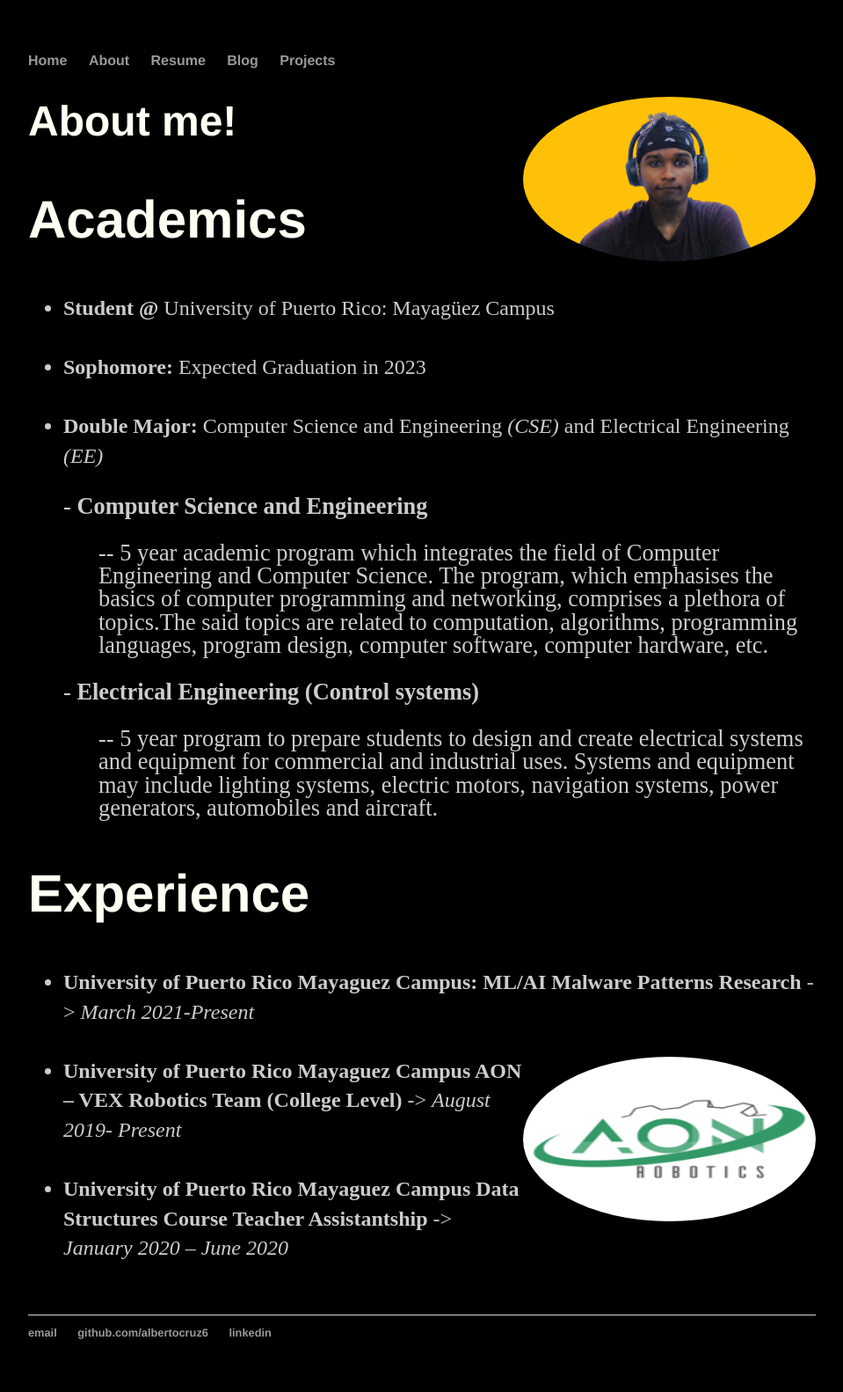
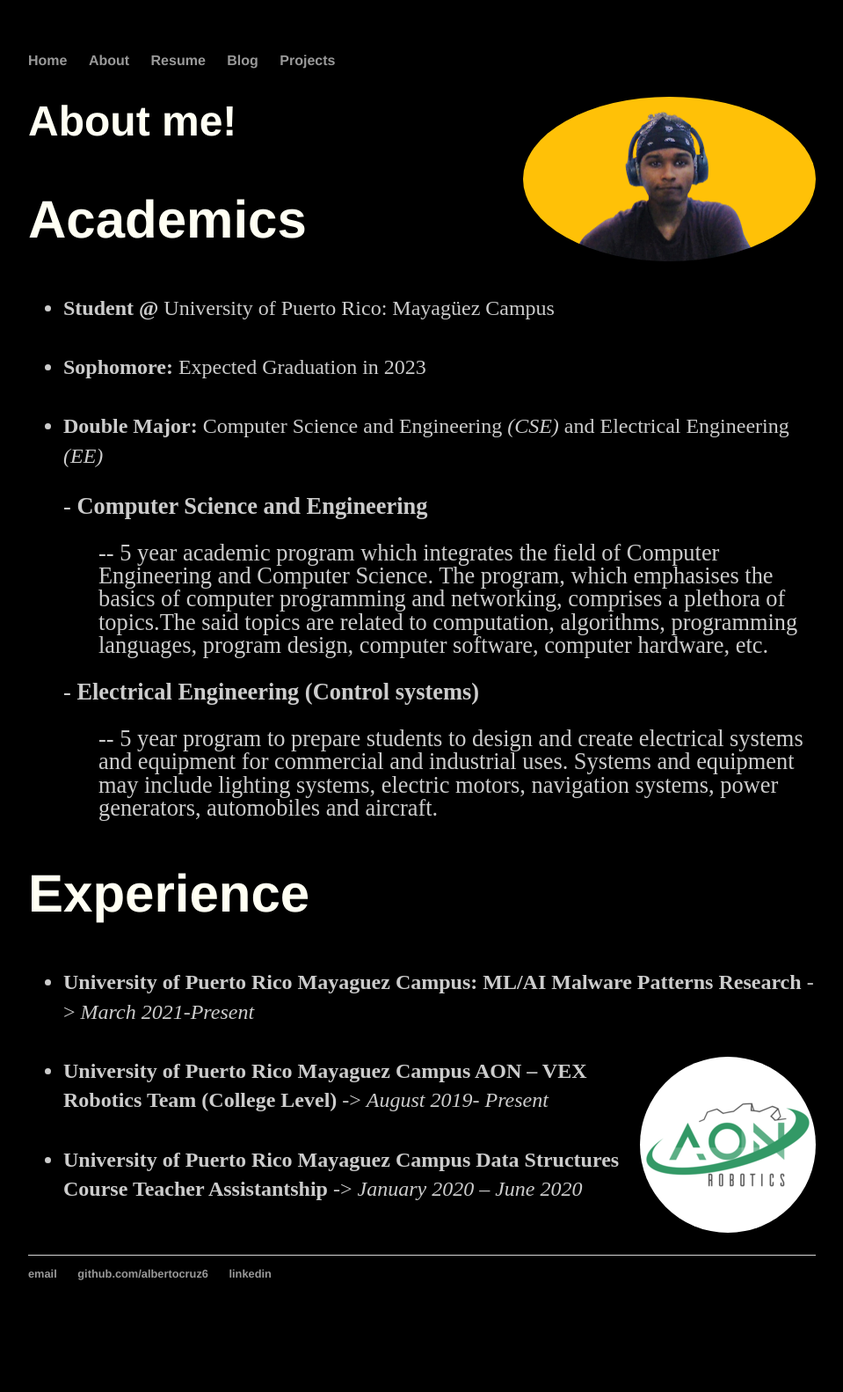
Before and after one commit to albertocruz6/albertocruz6.github.io, a Jekyll site: the page built from about/index.html, in a window 1280 px wide. Shown: the whole page at 88% size, without its empty margins (160-1119 px from the left). Built offline with Jekyll 4.4.1, drawn with Linux system fonts in a browser that asks for light colours; after the commit the page ends 1515 px from its top, so only the background shows below that.

Commit message:
Update index.html

```diff
--- a/about/index.html
+++ b/about/index.html
@@ -37,7 +37,7 @@ title: About me!
 <ul>
   <li><b>University of Puerto Rico Mayaguez Campus: ML/AI Malware Patterns Research</b> -> <i>March 2021-Present</i></li>
   <br>
-  <img class="circular--square" src="../res/aon_logo.png" alt="aon_logo" style="float: right">
+  <img class="circular--square--logo" src="../res/aon_logo.png" alt="aon_logo" style="float: right">
   <li><b>University of Puerto Rico Mayaguez Campus AON – VEX Robotics Team (College Level)</b> -> <i>August 2019- Present</i></li>
   <br>
   <li><b>University of Puerto Rico Mayaguez Campus Data Structures Course Teacher Assistantship</b> -> <i>January 2020 – June 2020</i></li>
```
